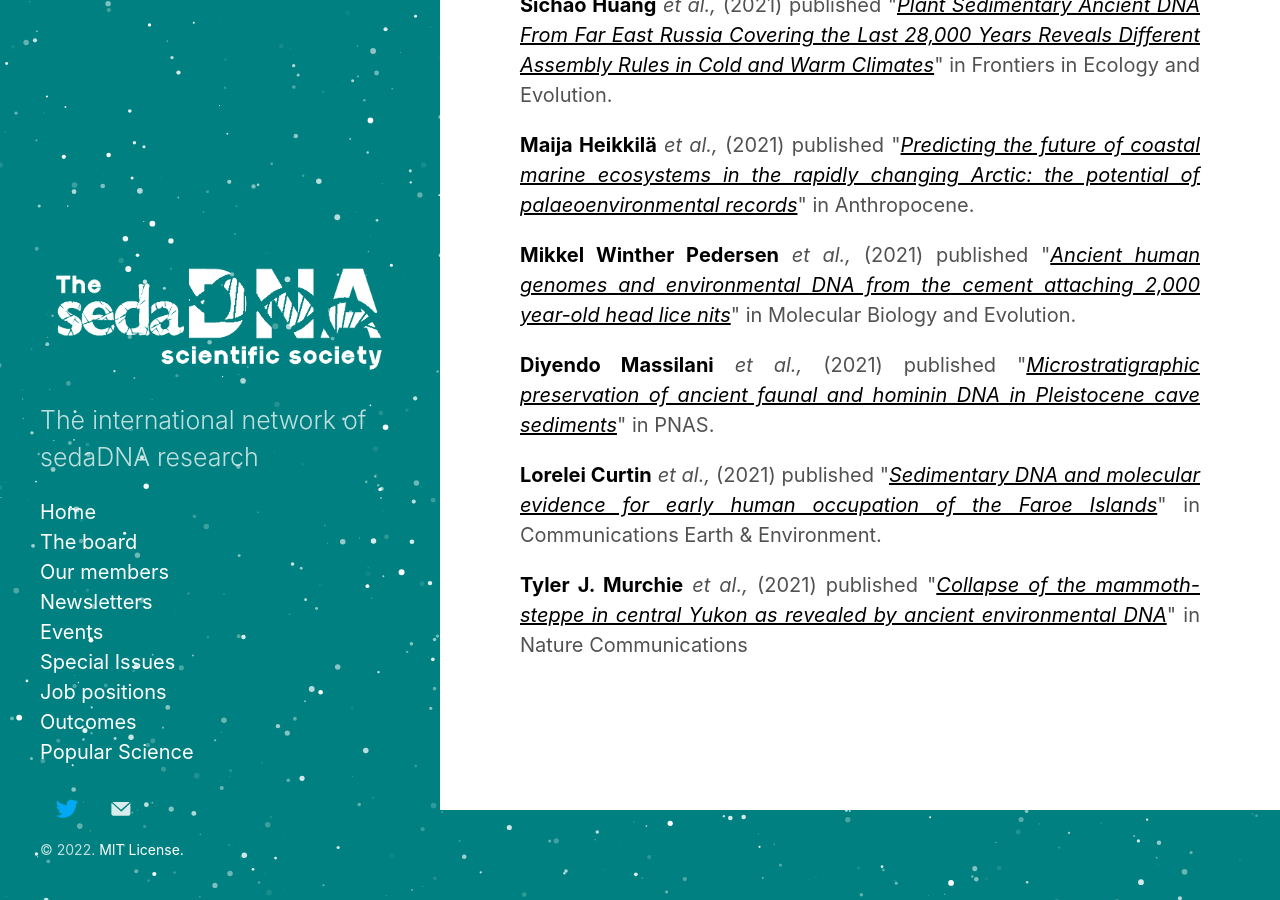
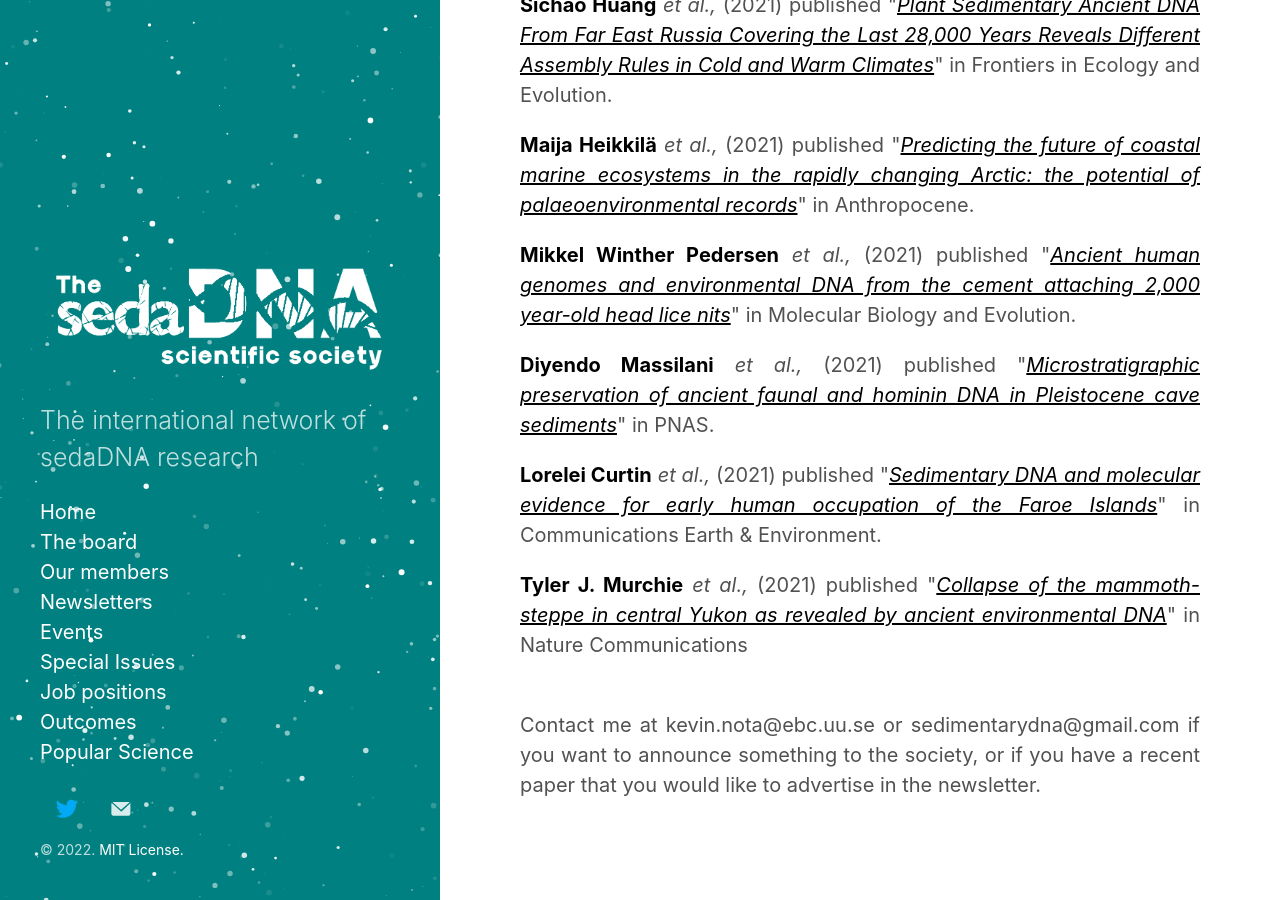
Before and after one commit to sedadna/sedadna.github.io, a Jekyll site: the page built from category/news/22-01.md, in a window 1280 px wide and 900 px high, scrolled down 1010 px. Built offline with Jekyll 4.4.1, drawn with Linux system fonts in a browser that asks for light colours.

Commit message:
Update 22-01.md

```diff
--- a/category/news/22-01.md
+++ b/category/news/22-01.md
@@ -32,3 +32,5 @@
 
 <p><a href="https://scholar.google.se/citations?hl=en&user=EEsWflEAAAAJ&view_op=list_works&alert_preview_top_rm=2&sortby=pubdate" target="_blank"><b>Tyler J. Murchie</b></a> <i>et al.,</i> (2021) published "<a href="https://doi.org/10.1038/s41467-021-27439-6" target="_blank"><u><i>Collapse of the mammoth-steppe in central Yukon as revealed by ancient environmental DNA</i></u></a>" in Nature Communications</p>
 <br>
+<div>
+<p>Contact me at kevin.nota@ebc.uu.se or sedimentarydna@gmail.com if you want to announce something to the society, or if you have a recent paper that you would like to advertise in the newsletter.</p>
```
